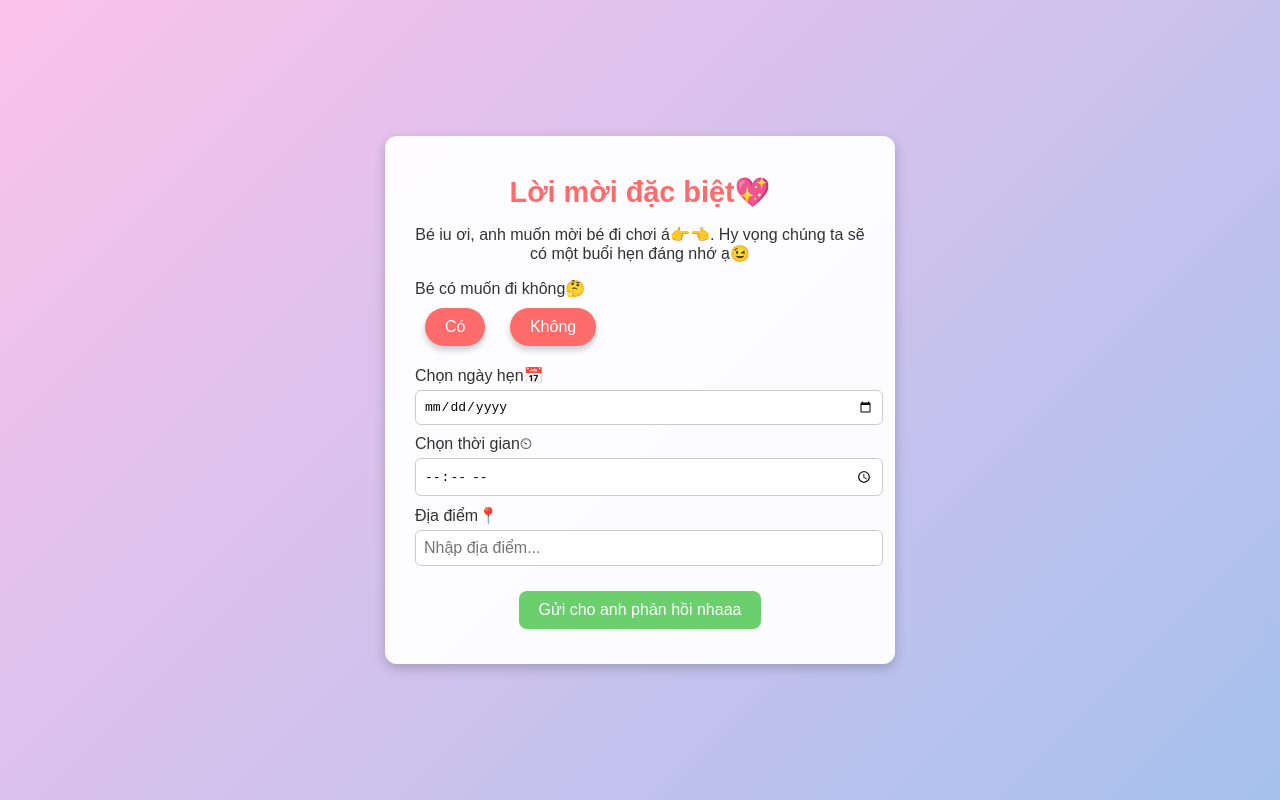
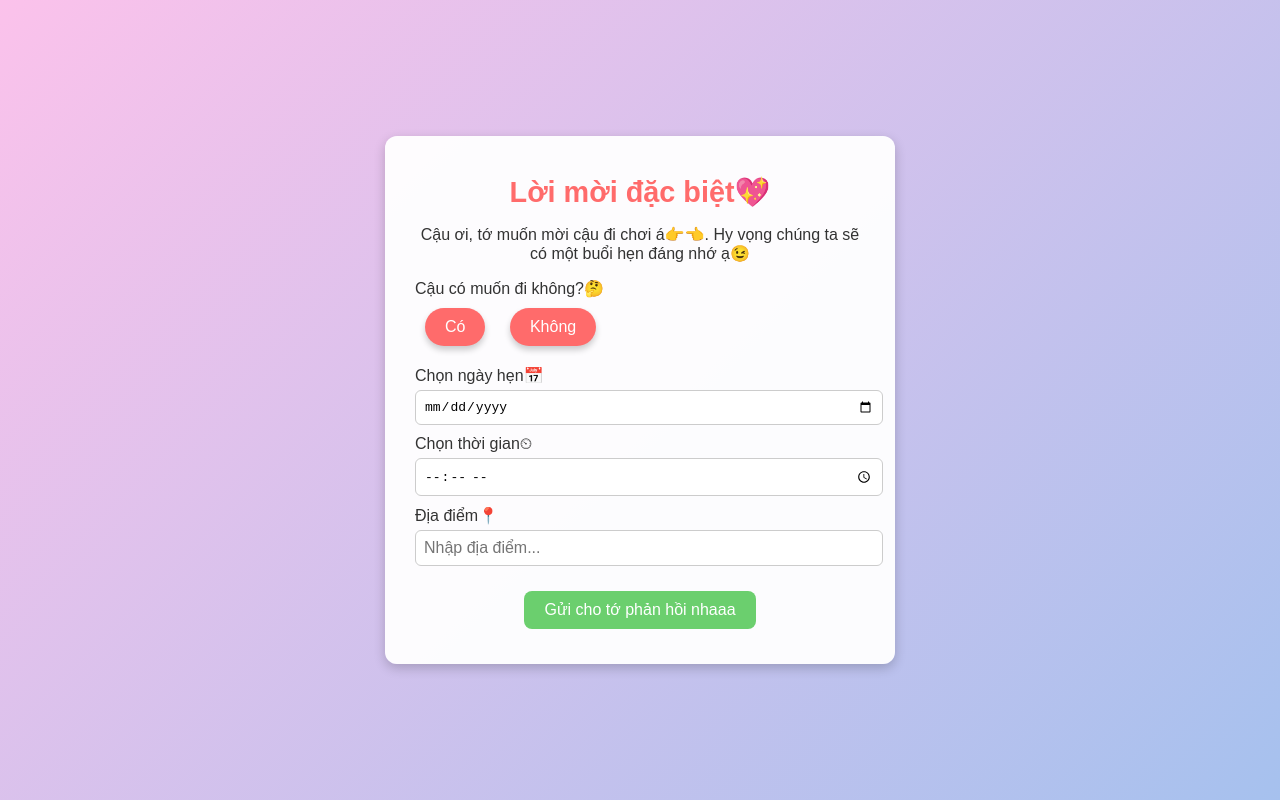
Before and after one commit to JohnnyHaiDang/My-top-secret, a plain HTML site: page index.html in a window 1280 px wide. Drawn offline with Linux system fonts and the light colour scheme.

Commit message:
Update index.html

```diff
--- a/index.html
+++ b/index.html
@@ -9,11 +9,11 @@
 <body>
     <div class="container">
         <h1>Lời mời đặc biệt💖</h1>
-        <p>Bé iu ơi, anh muốn mời bé đi chơi á👉👈. Hy vọng chúng ta sẽ có một buổi hẹn đáng nhớ ạ😉</p>
+        <p>Cậu ơi, tớ muốn mời cậu đi chơi á👉👈. Hy vọng chúng ta sẽ có một buổi hẹn đáng nhớ ạ😉</p>
 
         <form id="responseForm">
             <div class="question">
-                <label>Bé có muốn đi không🤔</label><br>
+                <label>Cậu có muốn đi không?🤔</label><br>
                 <span class="radio-container">
                     <input type="radio" id="yes" name="response" value="Có" required>
                     <label for="yes">Có</label>
@@ -40,7 +40,7 @@
                 <input type="text" id="location" name="location" placeholder="Nhập địa điểm...">
             </div>
 
-            <button type="submit">Gửi cho anh phản hồi nhaaa</button>
+            <button type="submit">Gửi cho tớ phản hồi nhaaa</button>
         </form>
 
         <div id="message"></div>
```
